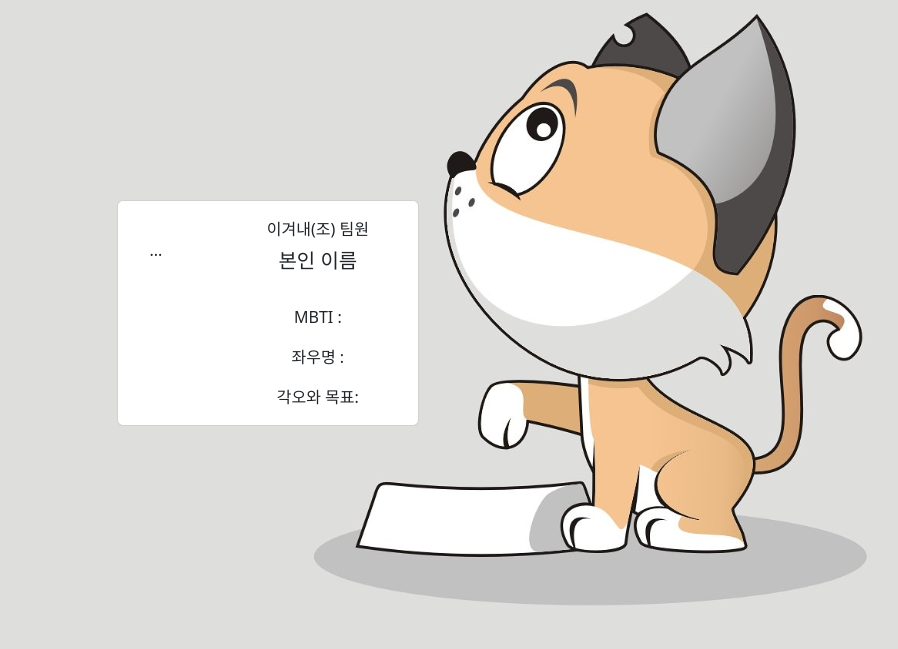
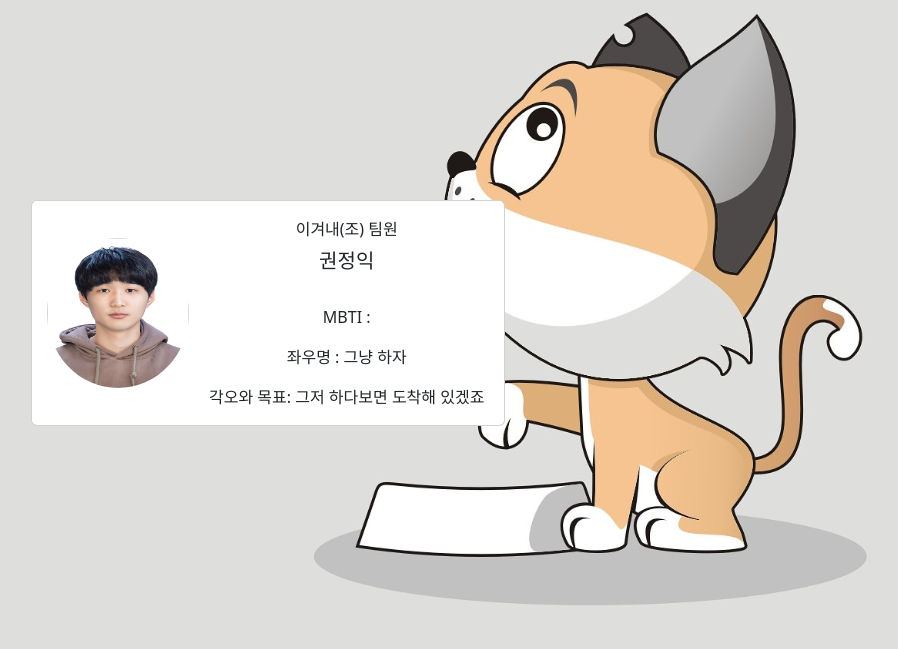
Before and after one commit to gyun97/Introduce_team, a Flask app: template templates/memberB.html in a window 1280 px wide. Shown: the part 213-862 px from the top of the page, without its empty margins (372-1270 px from the left). Run offline with Flask 3, Linux system fonts and the light colour scheme; the template is opened without the code that fills it, so the values that code supplies are empty.

Commit message:
권정익 사진 소개 추가

```diff
--- a/templates/memberB.html
+++ b/templates/memberB.html
@@ -60,17 +60,17 @@
                 <div class="row g-0 align-items-center justify-content-center">
                   <div class="col-md-4 d-flex justify-content-center align-items-center" style="padding-left: 15px;"> <!-- 여백 추가 -->
                     <!--img 안에 본인(권정익) 이미지 사진 경로나 저장 파일 넣기-->
-                    <img src="" class="img-fluid rounded-circle" style="width: 150px; height: 150px;" alt="...">
+                    <img src="../images/권정익.jpg" class="img-fluid rounded-circle" style="width: 150px; height: 150px;" alt="...">
                   </div>
                   <div class="col-md-8">
                     <div class="card-body text-center">
                         <p class="mb-2">이겨내(조) 팀원</p>
-                      <h5 class="card-title">본인 이름</h5>
+                      <h5 class="card-title">권정익</h5>
                       <br>
                       <!-- 본인 글 작성-->
                       <p class="card-text">MBTI : </p>
-                      <p class="card-text">좌우명 : </p>
-                      <p class="card-text">각오와 목표: </p>
+                      <p class="card-text">좌우명 : 그냥 하자</p>
+                      <p class="card-text">각오와 목표: 그저 하다보면 도착해 있겠죠</p>
                     </div>
                   </div>
                 </div>
```
Also changed, not shown: images/권정익.jpg (added).
